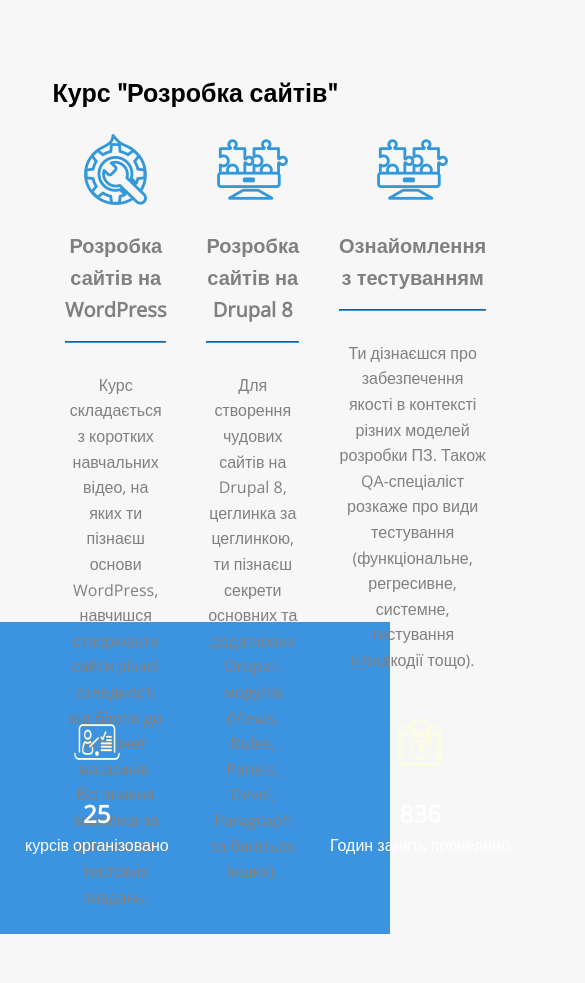
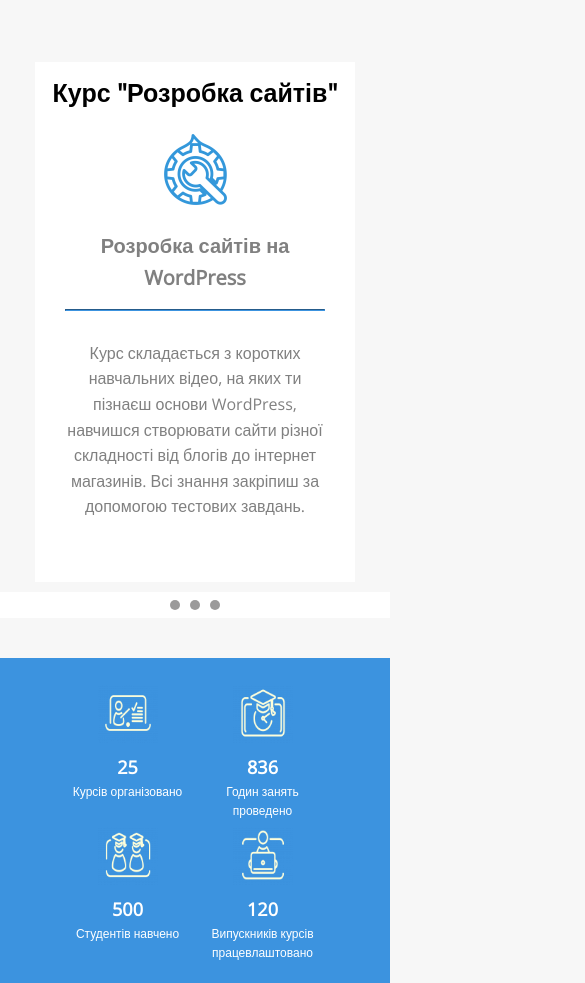
Before and after one commit to DonutSergius/Maket4, a plain HTML site: page index.html in a window 390 px wide. Shown: the part 1044-2027 px from the top of the page, 585 px wide, since content can reach past the window. Before the commit the page ends 1978 px from the top, so only its background shows below. Drawn offline with nearby package versions, Linux system fonts and the light colour scheme.

Commit message:
Add adaptiv to courses list

```diff
--- a/css/course.scss
+++ b/css/course.scss
@@ -2,6 +2,7 @@ $font-family: 'Open Sans', sans-serif;
 $contentwidth: 1220px;
 
 .course-saction{
+    background-color: #ffffff;
     font-family: $font-family;
     padding: 15px;
     margin: 50px auto 10px auto;
@@ -14,6 +15,7 @@ $contentwidth: 1220px;
 }
 
 .slider-buttons{
+    background-color: #ffffff;
     width: 100%;
     text-align: center;
     margin-bottom: 40px;
@@ -84,6 +86,11 @@ $contentwidth: 1220px;
 }
 
 @media(max-width: 1250px) {
+
+    .statisctic{
+        width:600px;
+    }
+
     .course-saction {
         width: 600px;
 
@@ -99,6 +106,23 @@ $contentwidth: 1220px;
   }
 
 @media(max-width: 600px) {
+
+    .statisctic {
+        justify-content: center;
+        margin: 10px auto;
+        flex-wrap: wrap;
+        width: 300px;
+        padding: 0px;
+    }
+
+    .elem-stat{
+        width: 135px;
+        font-size: 12px;
+        img{
+            margin: 5px;
+        }
+    }
+
     .course-saction{
         width:300px;
         padding: 10px;
--- a/index.html
+++ b/index.html
@@ -185,7 +185,7 @@
           <div class="elem-stat">
             <img src="img/icons/statistic-icon-1.png" alt="statistic-icon-1" />
             <h2>25</h2>
-            <p>курсів організовано</p>
+            <p>Курсів організовано</p>
           </div>
           <div class="elem-stat">
             <img src="img/icons/statistic-icon-2.png" alt="statistic-icon-2" />
--- a/js/course_slider.js
+++ b/js/course_slider.js
@@ -1,5 +1,4 @@
 document.addEventListener("DOMContentLoaded", function () {
-  const slider = document.querySelector(".slider-1");
   const courses = document.querySelectorAll(".course");
   const container = document.querySelector(".course-elem");
   const sliderButtonsContainer = document.querySelector(".slider-buttons");
@@ -76,6 +75,8 @@ document.addEventListener("DOMContentLoaded", function () {
   // Додаємо обробник подій для зміни розміру вікна
   window.addEventListener("resize", handleResize);
 
+  handleResize();
+
   if (courses.length > minCount) {
     showCourses(); // Відображення першого слайду
   }
--- a/js/menu.js
+++ b/js/menu.js
@@ -18,10 +18,12 @@ function changeMenuBackground() {
   const headerButtons = document.querySelectorAll(".header-right button");
   const menuButtons = document.querySelectorAll(".menu button");
 
+  const transitionStyle = "background-color 0.3s ease, color 0.3s ease";
+
   if (window.innerWidth > 900) {
     headerButtons.forEach((button) => {
       const sectionId = button.getAttribute("data-section");
-
+      button.style.transition = transitionStyle;
       if (currentSection === sectionId) {
         button.style.backgroundColor = "#337ab7";
         button.style.color = "#ffffff";
@@ -33,7 +35,7 @@ function changeMenuBackground() {
   } else {
     menuButtons.forEach((button) => {
       const sectionId = button.getAttribute("data-section");
-
+      button.style.transition = transitionStyle;
       if (currentSection === sectionId) {
         button.style.backgroundColor = "#337ab7";
         button.style.color = "#ffffff";
```
Also changed, not shown: css/course.css, 1 other file.
